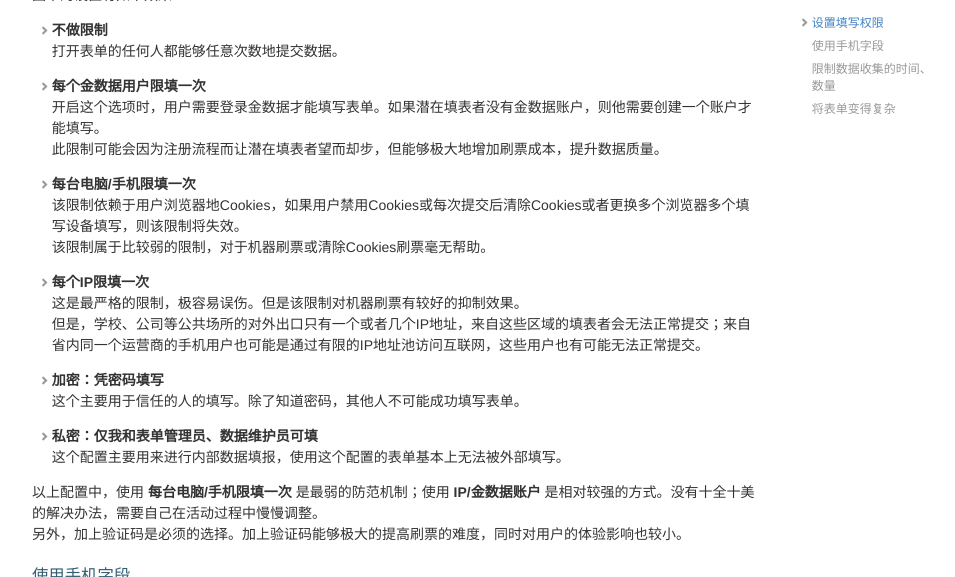
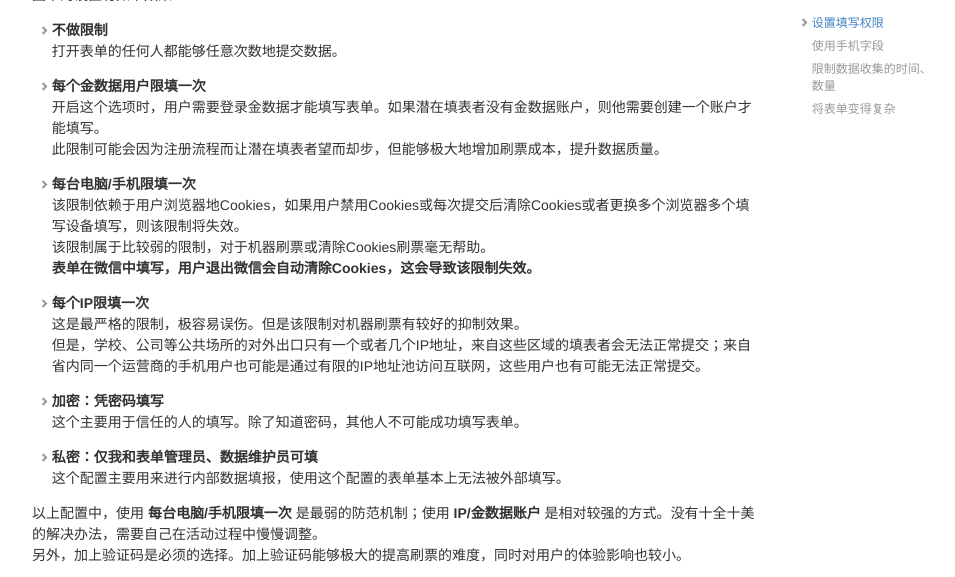
Before and after one commit to jinshuju/help.jinshuju.net, a Jekyll site: the page built from _posts/2014-2-7-data-quality.md, in a window 1280 px wide and 900 px high, scrolled down 739 px, cut to the strip 0-577 px from the top of the window. Shown: the whole strip, without its empty margins (143-1098 px from the left). Built offline with Jekyll 4.4.1, drawn with Linux system fonts in a browser that asks for light colours; nearby versions of some CDN libraries; Markdown is read by kramdown in place of the engine named in the settings; comment, search, counter and statistics services are not loaded.

Commit message:
revise data-quality

```diff
--- a/_posts/2014-2-7-data-quality.md
+++ b/_posts/2014-2-7-data-quality.md
@@ -25,6 +25,7 @@ category: publish
 * **每台电脑/手机限填一次**
 该限制依赖于用户浏览器地Cookies，如果用户禁用Cookies或每次提交后清除Cookies或者更换多个浏览器多个填写设备填写，则该限制将失效。
 该限制属于比较弱的限制，对于机器刷票或清除Cookies刷票毫无帮助。
+**表单在微信中填写，用户退出微信会自动清除Cookies，这会导致该限制失效。**
 
 * **每个IP限填一次**
 这是最严格的限制，极容易误伤。但是该限制对机器刷票有较好的抑制效果。
```
